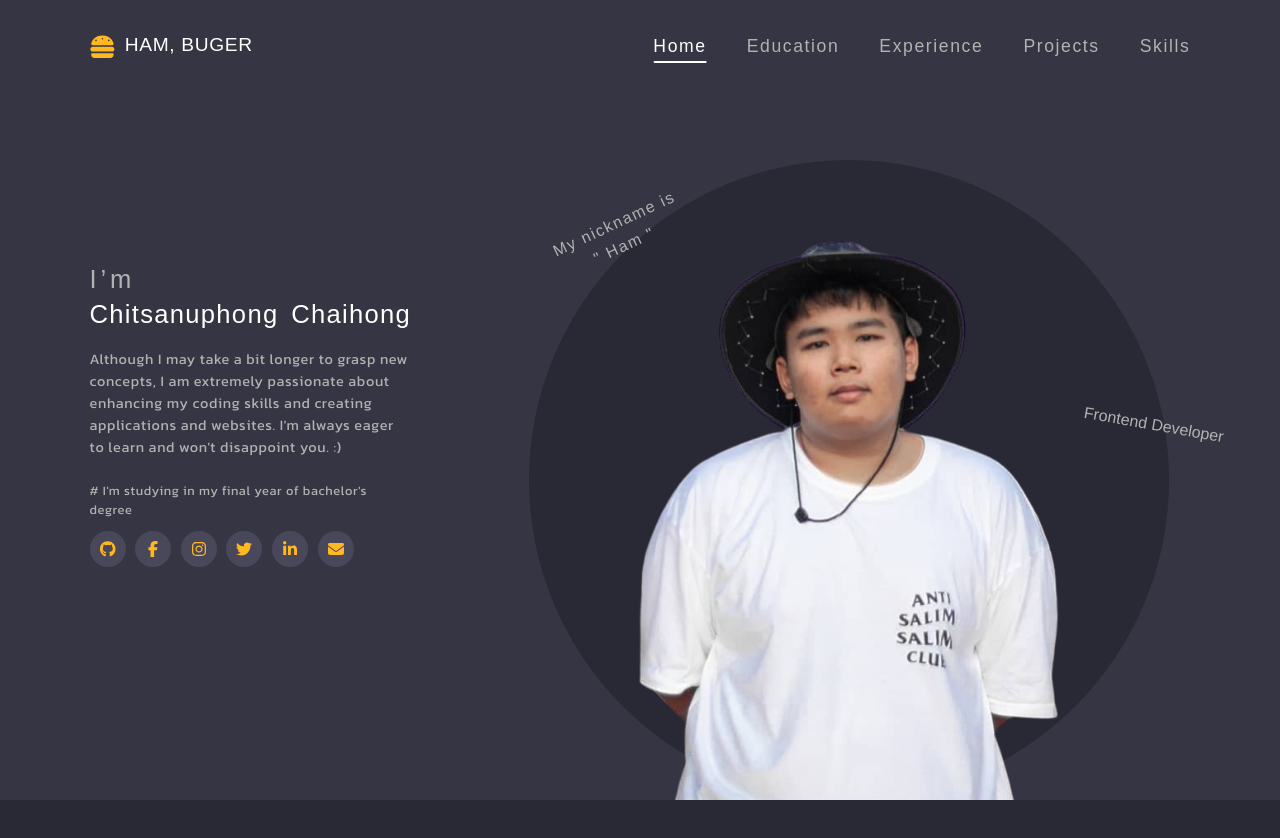
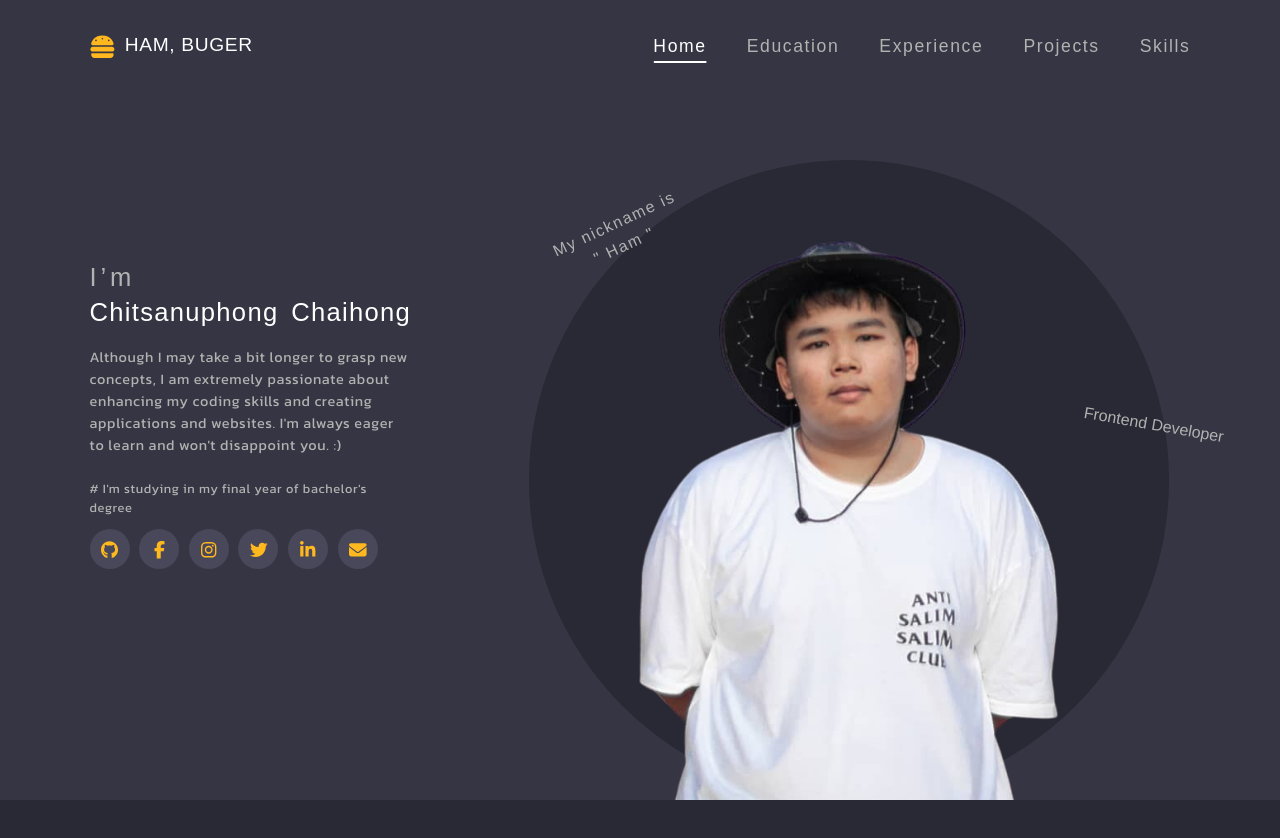
Before and after one commit to csnpch/ham_burger, a React (Vite) app: page / in a window 1280 px wide. Shown: the top 838 px of the page. Built offline with nearby package versions, Linux system fonts and the light colour scheme; a web font is replaced by a local one.

Commit message:
update responsive contact item in hero section

```diff
--- a/src/components/Hero/Hero.sass
+++ b/src/components/Hero/Hero.sass
@@ -117,15 +117,16 @@
   margin-top: 0.8rem
 
   @media (max-width: $media-md)
-    margin-top: 0.4rem
+    margin-top: 0.8rem
 
 
 .description .contact-item
   display: flex
   align-items: center
   justify-content: center
-  height: 40px
-  width: 40px
+  height: 44px
+  width: 44px
+  font-size: 1.2rem
   border-radius: 50%
   background: #49485B
   transition: all 0.3s
@@ -134,9 +135,16 @@
     filter: brightness(1.2)
     box-shadow: 0 0 0.5rem rgba(0, 0, 0, 0.2)
 
-  @media (max-width: $media-xl)
+  @media (max-width: $media-2xl)
+    font-size: 1.1rem
+    height: 40px
+    width: 40px
+
+  @media (max-width: $media-md)
+    font-size: 1rem
     height: 36px
     width: 36px
+
 
 // left or top content
 
@@ -175,6 +183,7 @@
     border-radius: 0 0 4rem 4rem
     left: 50%
     transform: translateX(-50%)
+
 
 .container-img img
   object-fit: cover
```
